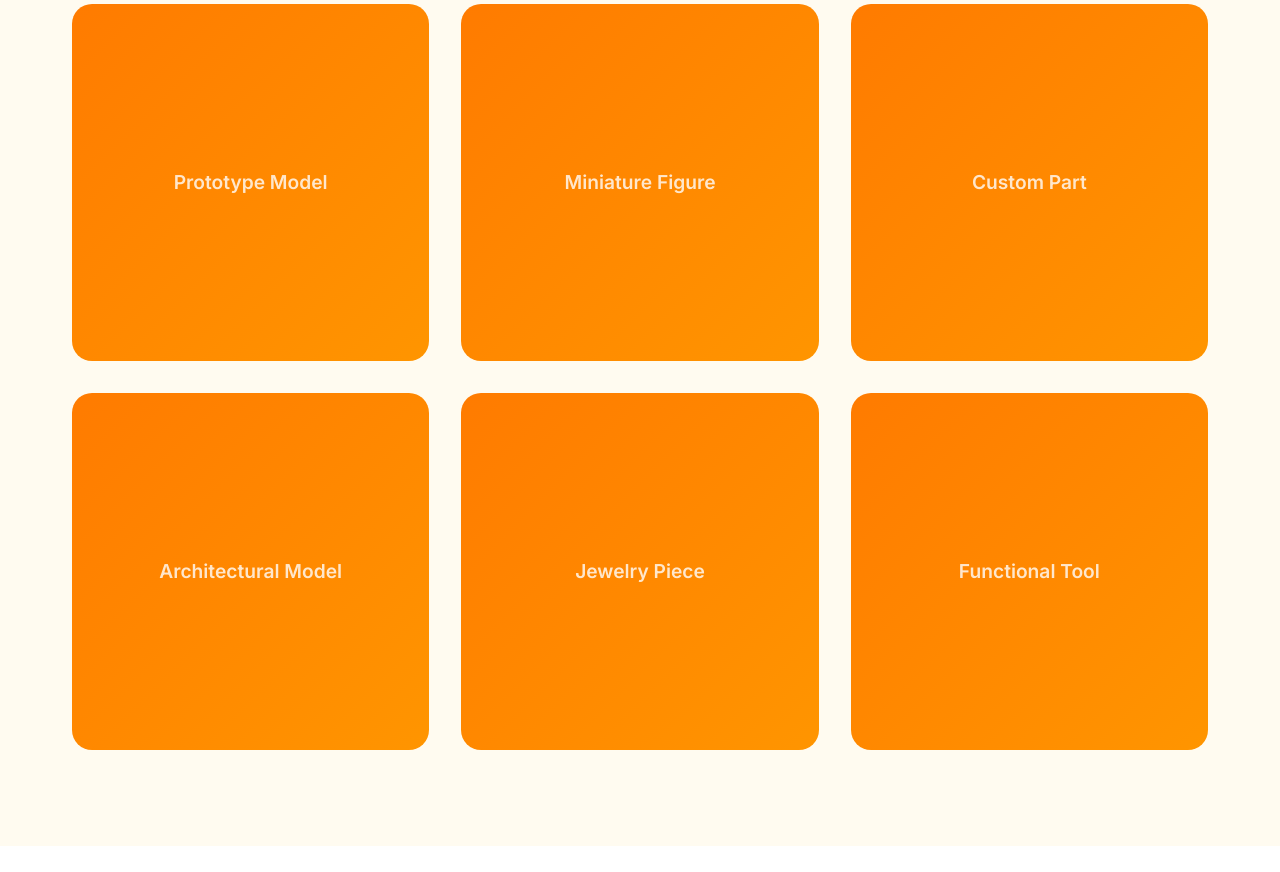
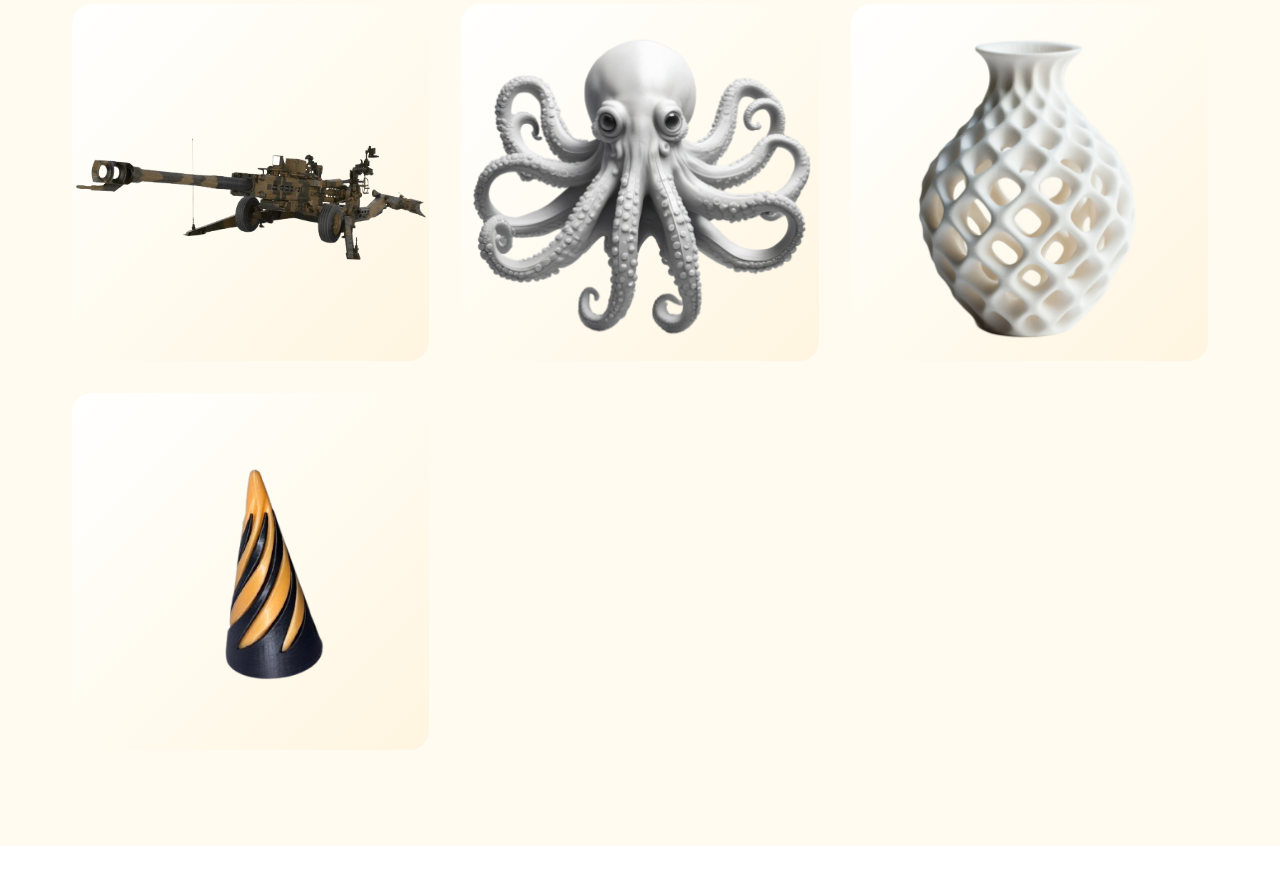
Before and after one commit to AjayBendale99/3d_printing_website, a plain HTML site: page index.html in a window 1280 px wide. Shown: the part 3160-4032 px from the top of the page. Drawn offline with Linux system fonts and the light colour scheme.

Commit message:
Add files via upload

```diff
--- a/css/style.css
+++ b/css/style.css
@@ -714,12 +714,24 @@ section {
 .gallery-image {
     width: 100%;
     height: 100%;
-    background: var(--gradient-primary);
+    background: var(--gradient-hero);
     display: flex;
     align-items: center;
     justify-content: center;
     position: relative;
     overflow: hidden;
+}
+
+.gallery-image img {
+    width: 100%;
+    height: 100%;
+    object-fit: cover;
+    object-position: center;
+    transition: transform 0.4s ease;
+}
+
+.gallery-item:hover .gallery-image img {
+    transform: scale(1.1);
 }
 
 .gallery-placeholder {
--- a/index.html
+++ b/index.html
@@ -209,68 +209,38 @@
             <div class="gallery-grid">
                 <div class="gallery-item" data-gallery>
                     <div class="gallery-image">
-                        <div class="gallery-placeholder">
-                            <span>Prototype Model</span>
-                        </div>
+                        <img src="assets/images/M777_howitzer_1000_0001-removebg-preview.png" alt="M777 Howitzer 3D Model" loading="lazy">
                     </div>
                     <div class="gallery-overlay">
-                        <h4 class="gallery-title">Mechanical Prototype</h4>
-                        <p class="gallery-category">FDM • PLA</p>
+                        <h4 class="gallery-title">M777 Howitzer Model</h4>
+                        <p class="gallery-category">FDM • PLA • Precision</p>
                     </div>
                 </div>
                 <div class="gallery-item" data-gallery>
                     <div class="gallery-image">
-                        <div class="gallery-placeholder">
-                            <span>Miniature Figure</span>
-                        </div>
+                        <img src="assets/images/pngtree-3d-print-octopus-transparent-png-image_14021487.png" alt="3D Printed Octopus" loading="lazy">
                     </div>
                     <div class="gallery-overlay">
-                        <h4 class="gallery-title">Detailed Miniature</h4>
-                        <p class="gallery-category">Resin • 0.05mm</p>
-                    </div>
-                </div>
-                <div class="gallery-item" data-gallery>
-                    <div class="gallery-image">
-                        <div class="gallery-placeholder">
-                            <span>Custom Part</span>
-                        </div>
-                    </div>
-                    <div class="gallery-overlay">
-                        <h4 class="gallery-title">Custom Component</h4>
-                        <p class="gallery-category">PETG • Functional</p>
-                    </div>
-                </div>
-                <div class="gallery-item" data-gallery>
-                    <div class="gallery-image">
-                        <div class="gallery-placeholder">
-                            <span>Architectural Model</span>
-                        </div>
-                    </div>
-                    <div class="gallery-overlay">
-                        <h4 class="gallery-title">Architectural Model</h4>
-                        <p class="gallery-category">PLA • Large Scale</p>
-                    </div>
-                </div>
-                <div class="gallery-item" data-gallery>
-                    <div class="gallery-image">
-                        <div class="gallery-placeholder">
-                            <span>Jewelry Piece</span>
-                        </div>
-                    </div>
-                    <div class="gallery-overlay">
-                        <h4 class="gallery-title">Fine Jewelry</h4>
+                        <h4 class="gallery-title">3D Printed Octopus</h4>
                         <p class="gallery-category">Resin • High Detail</p>
                     </div>
                 </div>
                 <div class="gallery-item" data-gallery>
                     <div class="gallery-image">
-                        <div class="gallery-placeholder">
-                            <span>Functional Tool</span>
-                        </div>
+                        <img src="assets/images/pngtree-a-3d-printed-decorative-vase-png-image_15698264.png" alt="Decorative Vase" loading="lazy">
                     </div>
                     <div class="gallery-overlay">
-                        <h4 class="gallery-title">Functional Tool</h4>
-                        <p class="gallery-category">ABS • Industrial</p>
+                        <h4 class="gallery-title">Decorative Vase</h4>
+                        <p class="gallery-category">FDM • PLA • Artistic</p>
+                    </div>
+                </div>
+                <div class="gallery-item" data-gallery>
+                    <div class="gallery-image">
+                        <img src="assets/images/WhatsApp_Image_2025-11-16_at_12.16.38_cb6f4865-removebg-preview.png" alt="3D Printed Model" loading="lazy">
+                    </div>
+                    <div class="gallery-overlay">
+                        <h4 class="gallery-title">Custom 3D Model</h4>
+                        <p class="gallery-category">FDM • Professional</p>
                     </div>
                 </div>
             </div>
```
Also changed, not shown: assets/images/M777_howitzer_1000_0001-removebg-preview.png (added), assets/images/WhatsApp_Image_2025-11-16_at_12.16.38_cb6f4865-removebg-preview.png (added), assets/images/pngtree-3d-print-octopus-transparent-png-image_14021487.png (added), assets/images/pngtree-a-3d-printed-decorative-vase-png-image_15698264.png (added).
